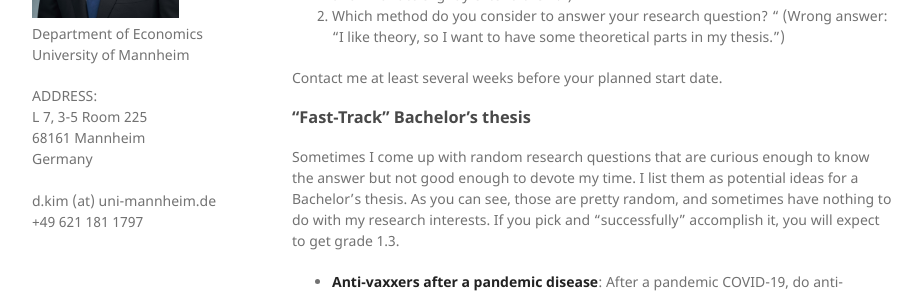
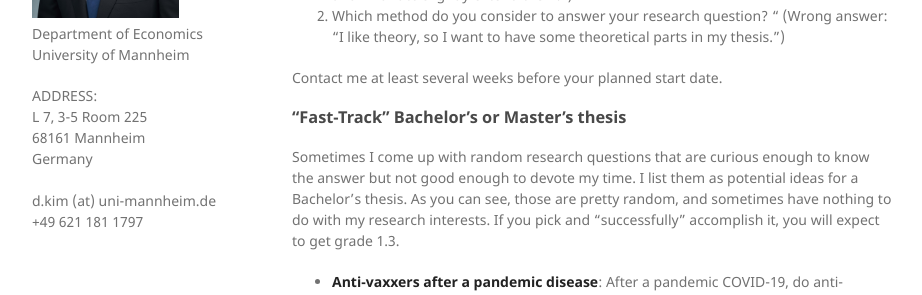
Before and after one commit to kimdukgyoo/kimdukgyoo.github.io, a Jekyll site: the page built from BAthesis.md, in a window 1280 px wide and 900 px high. Shown: the part 283-578 px from the top of the window, without its empty margins (178-1100 px from the left). Built offline with Jekyll 4.4.1, drawn with Linux system fonts in a browser that asks for light colours; our own code applies the rules of GitHub Pages for plain Markdown files.

Commit message:
Update BAthesis.md

```diff
--- a/BAthesis.md
+++ b/BAthesis.md
@@ -10,7 +10,7 @@ Try to answer the following questions before you contact me. It must help you to
 Contact me at least several weeks before your planned start date.
 
 
-### "Fast-Track" Bachelor's thesis
+### "Fast-Track" Bachelor's or Master's thesis
 
 Sometimes I come up with random research questions that are curious enough to know the answer but not good enough to devote my time. I list them as potential ideas for a Bachelor's thesis. As you can see, those are pretty random, and sometimes have nothing to do with my research interests. If you pick and "successfully" accomplish it, you will expect to get grade 1.3.
 
```
